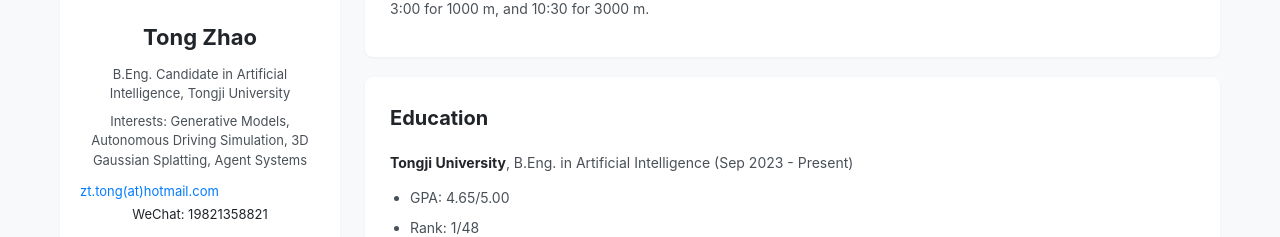
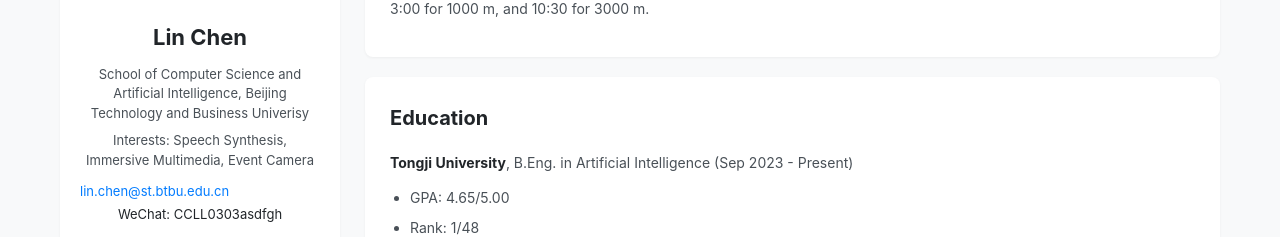
Before and after one commit to Lin03-doctor/Flynn_Home, a plain HTML site: page index.html in a window 1280 px wide. Shown: the part 353-590 px from the top of the page. Drawn offline with Linux system fonts and the light colour scheme.

Commit message:
Update index.html

```diff
--- a/index.html
+++ b/index.html
@@ -272,11 +272,11 @@
         <!-- 左侧个人信息侧边栏 -->
         <div class="sidebar">
             <img src="https://picsum.photos/280/300" alt="Tong Zhao" class="avatar">
-            <div class="fullname">Tong Zhao</div>
-            <div class="info">B.Eng. Candidate in Artificial Intelligence, Tongji University</div>
-            <div class="info">Interests: Generative Models, Autonomous Driving Simulation, 3D Gaussian Splatting, Agent Systems</div>
-            <a href="#" class="email">zt.tong(at)hotmail.com</a>
-            <div class="wechat">WeChat: 19821358821</div>
+            <div class="fullname">Lin Chen</div>
+            <div class="info">School of Computer Science and Artificial Intelligence, Beijing Technology and Business Univerisy </div>
+            <div class="info">Interests: Speech Synthesis, Immersive Multimedia, Event Camera</div>
+            <a href="#" class="email">lin.chen@st.btbu.edu.cn</a>
+            <div class="wechat">WeChat: CCLL0303asdfgh</div>
             <div class="social-icon">
                 <img src="https://picsum.photos/24/24" alt="Social Icon">
             </div>
```
